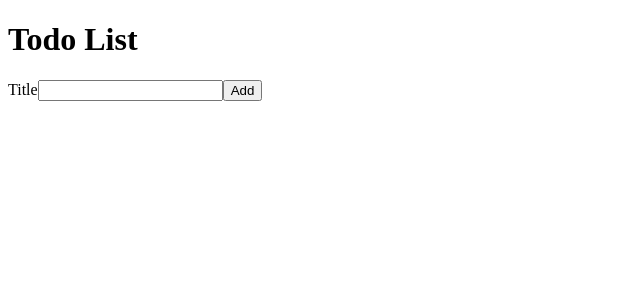
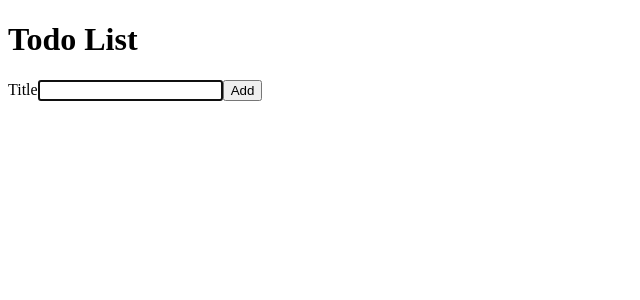
Before and after one commit to kwilson05/code-the-dream-ctd-react-sparrow, a React (Create React App) app: page / in a window 1280 px wide. Shown: the top 300 px of the page, without its empty margins (0-640 px from the left). Built offline with nearby package versions, Linux system fonts and the light colour scheme; the HTML template or start-up script is replaced by a standard one.

Commit message:
add autofocus

```diff
--- a/src/AddTodoForm.js
+++ b/src/AddTodoForm.js
@@ -18,7 +18,7 @@ const AddTodoForm = ({onAddTodo}) => {
    return (
     <form onSubmit={handleAddTodo}>
         <div>
-            <InputWithLabel id={"todoTitle"} value={todoTitle} handleTitleChange={handleTitleChange}>
+            <InputWithLabel id={"todoTitle"} value={todoTitle} handleTitleChange={handleTitleChange} isFocused={true}>
              {"Title"}
             </InputWithLabel>
             <button type="submit">Add</button>
--- a/src/InputWithLabel.js
+++ b/src/InputWithLabel.js
@@ -1,4 +1,4 @@
-const InputWithLabel = ({id, type="text", value, handleTitleChange, children }) => {
+const InputWithLabel = ({id, type="text", value, handleTitleChange, children, isFocused }) => {
    return  (<>
             <label htmlFor={id}>
                 {children}
@@ -7,6 +7,7 @@ const InputWithLabel = ({id, type="text", value, handleTitleChange, children })
             type={type}
             value={value}
             onChange={handleTitleChange}
+            autoFocus={isFocused}
             id={id}/>
             </>);
 };
```
